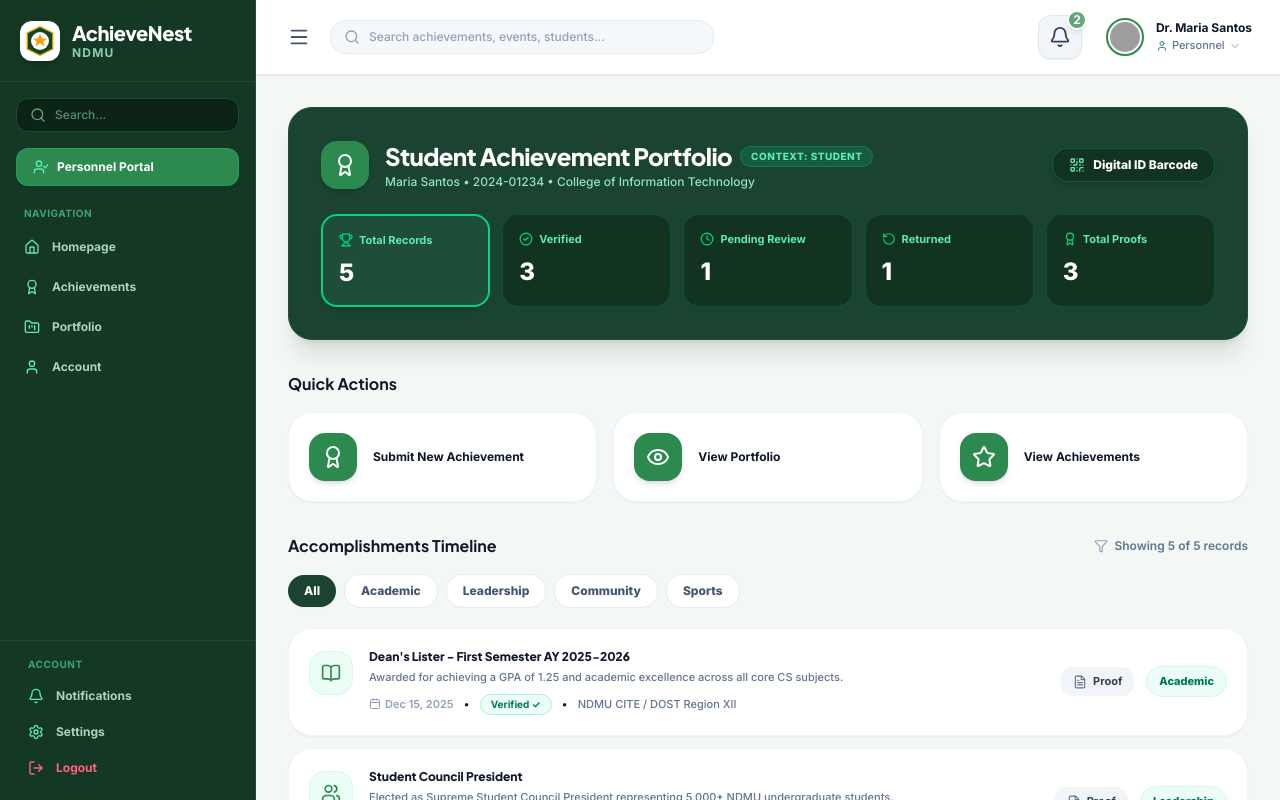
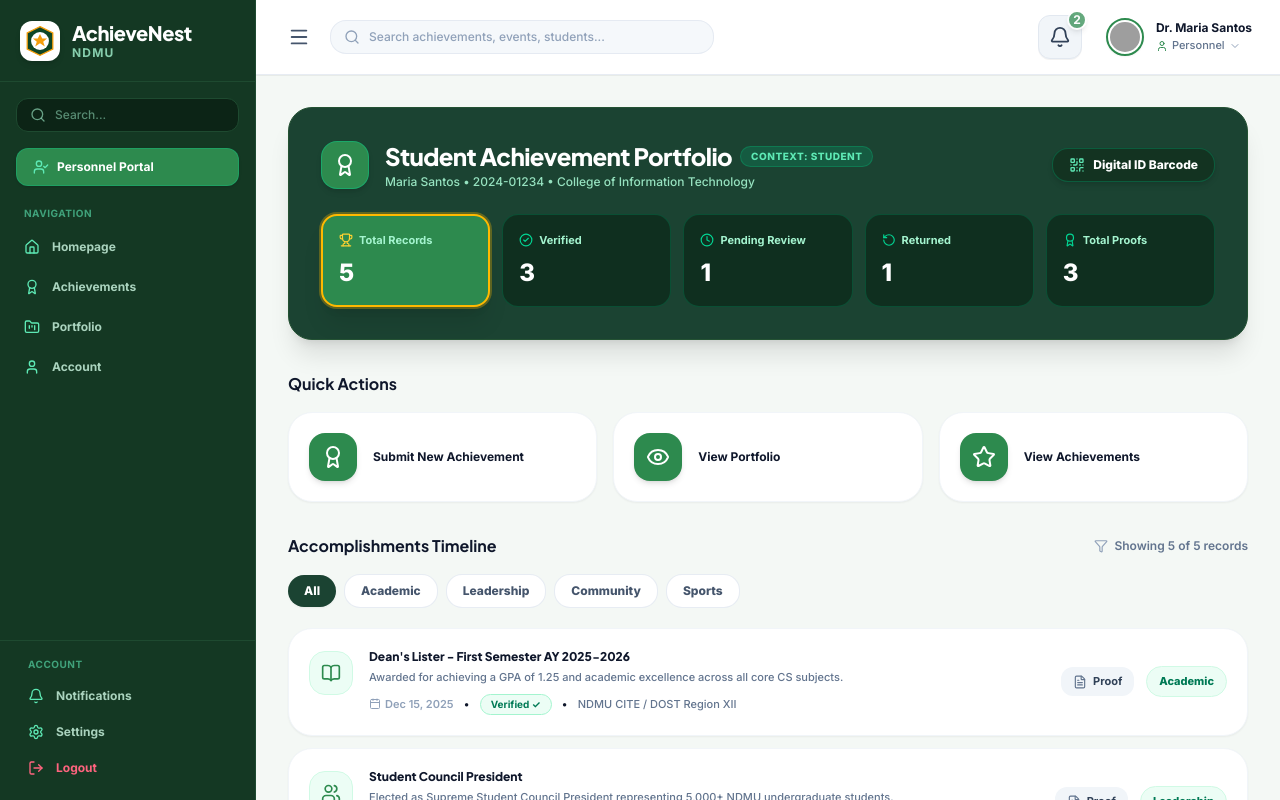
Before and after one commit to Astherisk1229/AchieveNest, a React (Vite) app: page /student/dashboard in a window 1280 px wide. Built offline with nearby package versions, Linux system fonts and the light colour scheme; grey boxes are pictures that could not be loaded.

Commit message:
feat: make student dashboard stat cards clickable to filter timeline and match Image 1 color palette

```diff
--- a/src/pages/StudentDashboard.jsx
+++ b/src/pages/StudentDashboard.jsx
@@ -19,13 +19,13 @@ import {
   Eye,
   BookOpen,
   Users,
-  Heart,
-  ExternalLink
+  Heart
 } from 'lucide-react'
 
 export default function StudentDashboard({ currentUser }) {
   const navigate = useNavigate()
   const [isBarcodeModalOpen, setIsBarcodeModalOpen] = useState(false)
+  const [activeStatFilter, setActiveStatFilter] = useState('all') // 'all' | 'verified' | 'pending' | 'returned' | 'proofs'
   const [selectedCategoryFilter, setSelectedCategoryFilter] = useState('All')
 
   const student = currentUser || {
@@ -36,16 +36,7 @@ export default function StudentDashboard({ currentUser }) {
     avatar_url: 'https://images.unsplash.com/photo-1534528741775-53994a69daeb?w=150&auto=format&fit=crop&q=80'
   }
 
-  // 5 Summary Metrics
-  const stats = [
-    { label: 'Total Records', value: 5, icon: Trophy, active: true },
-    { label: 'Verified', value: 3, icon: CheckCircle2, active: false },
-    { label: 'Pending Review', value: 1, icon: Clock, active: false },
-    { label: 'Returned', value: 1, icon: RotateCcw, active: false },
-    { label: 'Total Proofs', value: 3, icon: Award, active: false }
-  ]
-
-  // Timeline Items matching Personnel UI structure
+  // All Timeline Items Data
   const allTimelineItems = [
     {
       id: 1,
@@ -56,6 +47,7 @@ export default function StudentDashboard({ currentUser }) {
       statusType: 'verified',
       category: 'Academic',
       issuer: 'NDMU CITE / DOST Region XII',
+      hasProof: true,
       icon: BookOpen
     },
     {
@@ -67,6 +59,7 @@ export default function StudentDashboard({ currentUser }) {
       statusType: 'verified',
       category: 'Leadership',
       issuer: 'NDMU OSAD / COMELEC',
+      hasProof: true,
       icon: Users
     },
     {
@@ -78,6 +71,7 @@ export default function StudentDashboard({ currentUser }) {
       statusType: 'pending',
       category: 'Community',
       issuer: 'Koronadal City LGU / NDMU CES',
+      hasProof: false,
       icon: Heart
     },
     {
@@ -89,38 +83,85 @@ export default function StudentDashboard({ currentUser }) {
       statusType: 'verified',
       category: 'Sports',
       issuer: 'NDMU Athletics Office',
+      hasProof: true,
       icon: Trophy
     },
     {
       id: 5,
-      title: 'Best Research Paper Award',
-      description: 'Peer-reviewed research article on predictive student performance modeling using deep learning algorithms.',
-      date: 'Oct 10, 2025',
-      status: 'Verified',
-      statusType: 'verified',
+      title: 'Special Project Resubmission Required',
+      description: 'Returned by Program Coordinator for missing high-resolution certificate attachment scan.',
+      date: 'Jan 05, 2026',
+      status: 'Returned',
+      statusType: 'returned',
       category: 'Academic',
-      issuer: 'DICT Region XII IT Summit',
+      issuer: 'NDMU CITE Department',
+      hasProof: false,
+      icon: RotateCcw
+    }
+  ]
+
+  // 5 Interactive Stat Cards Header Configuration
+  const stats = [
+    {
+      key: 'all',
+      label: 'Total Records',
+      value: allTimelineItems.length,
+      icon: Trophy
+    },
+    {
+      key: 'verified',
+      label: 'Verified',
+      value: allTimelineItems.filter(i => i.statusType === 'verified').length,
+      icon: CheckCircle2
+    },
+    {
+      key: 'pending',
+      label: 'Pending Review',
+      value: allTimelineItems.filter(i => i.statusType === 'pending').length,
+      icon: Clock
+    },
+    {
+      key: 'returned',
+      label: 'Returned',
+      value: allTimelineItems.filter(i => i.statusType === 'returned').length,
+      icon: RotateCcw
+    },
+    {
+      key: 'proofs',
+      label: 'Total Proofs',
+      value: allTimelineItems.filter(i => i.hasProof).length,
       icon: Award
     }
   ]
 
-  // Filter timeline items based on category pill
-  const filteredTimeline = selectedCategoryFilter === 'All'
-    ? allTimelineItems
-    : allTimelineItems.filter(item => item.category === selectedCategoryFilter)
+  // Combined Filtering Logic for Timeline
+  const filteredTimeline = allTimelineItems.filter(item => {
+    // 1. Stat Filter
+    let matchesStat = true
+    if (activeStatFilter === 'verified') matchesStat = item.statusType === 'verified'
+    if (activeStatFilter === 'pending') matchesStat = item.statusType === 'pending'
+    if (activeStatFilter === 'returned') matchesStat = item.statusType === 'returned'
+    if (activeStatFilter === 'proofs') matchesStat = item.hasProof === true
+
+    // 2. Category Filter
+    let matchesCategory = true
+    if (selectedCategoryFilter !== 'All') matchesCategory = item.category === selectedCategoryFilter
+
+    return matchesStat && matchesCategory
+  })
 
   return (
     <MainLayout>
       <div className="space-y-8 font-sans pb-12">
 
-        {/* ================= HERO HEADER BANNER (PERSONNEL MATCHING UI) ================= */}
+        {/* ================= HERO HEADER BANNER (PERSONNEL EXACT MATCHING COLOR & STYLE) ================= */}
         <div className="bg-[#1b4332] text-white p-6 sm:p-8 rounded-3xl shadow-xl border border-[#245233] relative overflow-hidden space-y-6">
 
           {/* Top Banner Row: Title + Context Badge + Digital Barcode Button */}
           <div className="flex flex-col md:flex-row md:items-center justify-between gap-4">
 
             <div className="flex items-center gap-4">
-              <div className="w-12 h-12 rounded-2xl bg-[#2d8a4e] text-white flex items-center justify-center shadow-md shrink-0">
+              <div className="w-12 h-12 rounded-2xl bg-[#2d8a4e] text-white flex items-center justify-center shadow-md shrink-0 border border-emerald-400/40">
                 <Award className="w-6 h-6" />
               </div>
               <div className="space-y-0.5">
@@ -149,25 +190,30 @@ export default function StudentDashboard({ currentUser }) {
             </button>
           </div>
 
-          {/* 5 Stat Counter Cards Grid inside Hero Banner */}
+          {/* 5 CLICKABLE INTERACTIVE STAT CARDS GRID */}
           <div className="grid grid-cols-2 sm:grid-cols-3 md:grid-cols-5 gap-3">
-            {stats.map((stat, idx) => {
+            {stats.map((stat) => {
               const IconComponent = stat.icon
+              const isSelected = activeStatFilter === stat.key
+
               return (
-                <div
-                  key={idx}
-                  className={`p-4 rounded-2xl space-y-2 backdrop-blur-xs transition ${
-                    stat.active
-                      ? 'bg-[#1e4d39] border-2 border-emerald-400 shadow-md'
-                      : 'bg-[#133220]/90 border border-emerald-600/30'
+                <button
+                  key={stat.key}
+                  type="button"
+                  onClick={() => setActiveStatFilter(stat.key)}
+                  className={`p-4 rounded-2xl space-y-2 text-left transition cursor-pointer transform hover:-translate-y-0.5 ${
+                    isSelected
+                      ? 'bg-[#2d8a4e] border-2 border-amber-400 shadow-xl ring-2 ring-amber-400/30'
+                      : 'bg-[#0f2e1d]/90 hover:bg-[#153e28] border border-emerald-600/30'
                   }`}
+                  title={`Filter by ${stat.label}`}
                 >
-                  <div className="flex items-center gap-1.5 text-emerald-300 text-[11px] font-bold">
-                    <IconComponent className="w-3.5 h-3.5 text-emerald-400" />
+                  <div className="flex items-center gap-1.5 text-emerald-200 text-[11px] font-bold">
+                    <IconComponent className={`w-3.5 h-3.5 ${isSelected ? 'text-amber-300' : 'text-emerald-400'}`} />
                     <span className="truncate">{stat.label}</span>
                   </div>
                   <p className="text-2xl font-black text-white">{stat.value}</p>
-                </div>
+                </button>
               )
             })}
           </div>
@@ -228,7 +274,7 @@ export default function StudentDashboard({ currentUser }) {
         {/* ================= ACCOMPLISHMENTS TIMELINE ================= */}
         <div className="space-y-4">
 
-          {/* Header & Filter Pill Buttons */}
+          {/* Header & Record Counter */}
           <div className="flex flex-col sm:flex-row sm:items-center justify-between gap-4">
             <h2 className="text-base font-bold text-slate-900">Accomplishments Timeline</h2>
 
@@ -260,6 +306,17 @@ export default function StudentDashboard({ currentUser }) {
           </div>
 
           {/* Timeline List Items */}
+          {filteredTimeline.length === 0 ? (
+            <div className="p-8 text-center bg-white rounded-3xl border border-slate-100 space-y-2">
+              <p className="text-sm font-bold text-slate-700">No accomplishments found for the selected filter</p>
+              <button
+                onClick={() => { setActiveStatFilter('all'); setSelectedCategoryFilter('All'); }}
+                className="text-xs font-bold text-[#2d8a4e] hover:underline"
+              >
+                Reset All Filters
+              </button>
+            </div>
+          ) : (
             <div className="space-y-3">
               {filteredTimeline.map((item) => {
                 const IconComp = item.icon
@@ -285,7 +342,9 @@ export default function StudentDashboard({ currentUser }) {
                           <span className={`font-bold px-2.5 py-0.5 rounded-full text-[10px] ${
                             item.statusType === 'verified'
                               ? 'bg-emerald-50 text-emerald-700 border border-emerald-200'
-                            : 'bg-amber-50 text-amber-700 border border-amber-200'
+                              : item.statusType === 'pending'
+                              ? 'bg-amber-50 text-amber-700 border border-amber-200'
+                              : 'bg-rose-50 text-rose-700 border border-rose-200'
                           }`}>
                             {item.status} ✓
                           </span>
@@ -297,6 +356,7 @@ export default function StudentDashboard({ currentUser }) {
 
                     {/* Right Side: Proof Pill & Category Badge */}
                     <div className="flex items-center gap-3 shrink-0 self-end sm:self-auto">
+                      {item.hasProof && (
                         <button
                           type="button"
                           onClick={() => navigate('/student/achievements')}
@@ -305,6 +365,7 @@ export default function StudentDashboard({ currentUser }) {
                           <FileText className="w-3.5 h-3.5 text-slate-500" />
                           <span>Proof</span>
                         </button>
+                      )}
 
                       <span className="px-3 py-1.5 rounded-2xl bg-emerald-50 text-emerald-700 text-[11px] font-extrabold border border-emerald-100">
                         {item.category}
@@ -315,6 +376,7 @@ export default function StudentDashboard({ currentUser }) {
                 )
               })}
             </div>
+          )}
 
         </div>
 
```
Lines whose indentation alone changed are shown as unchanged.
